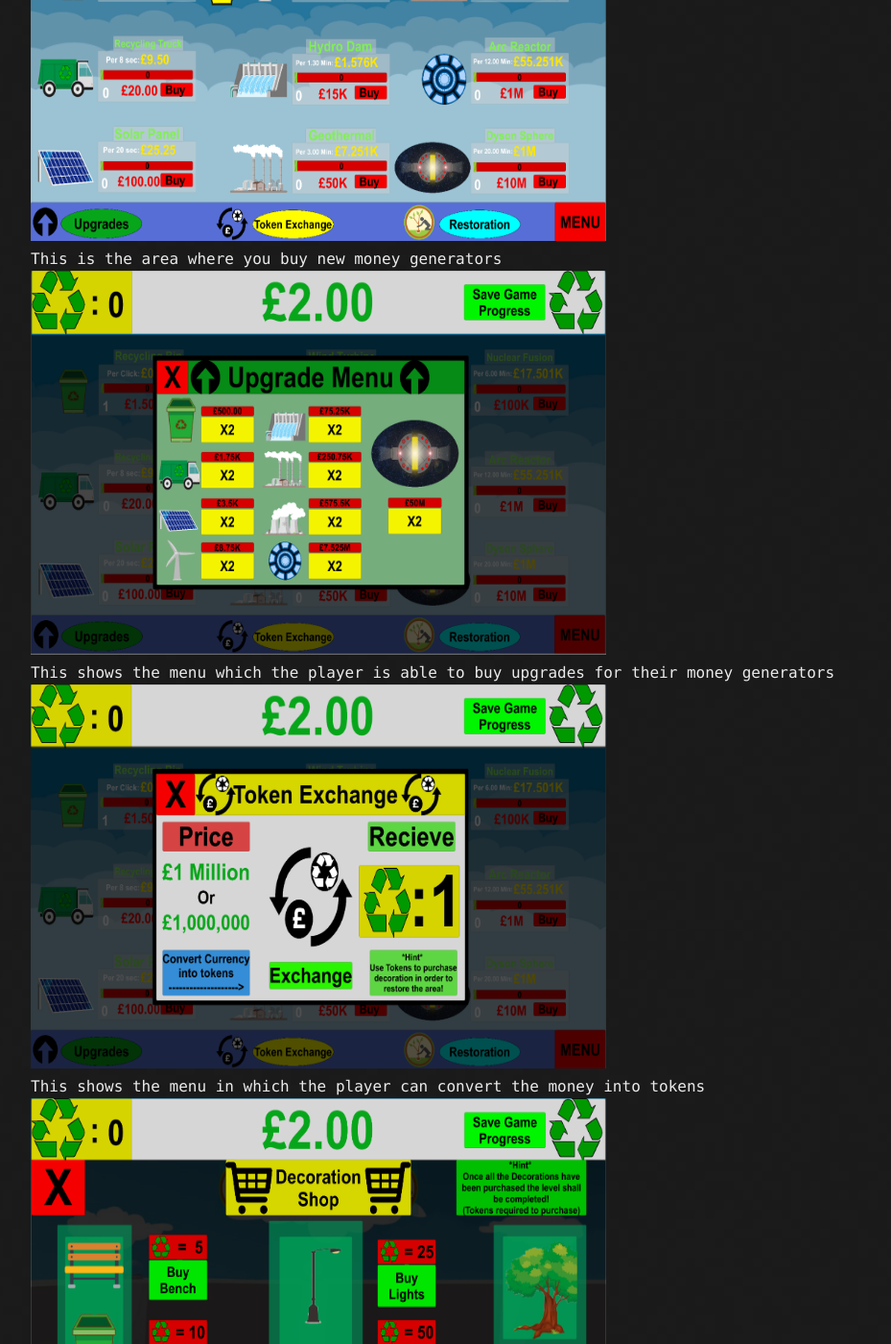
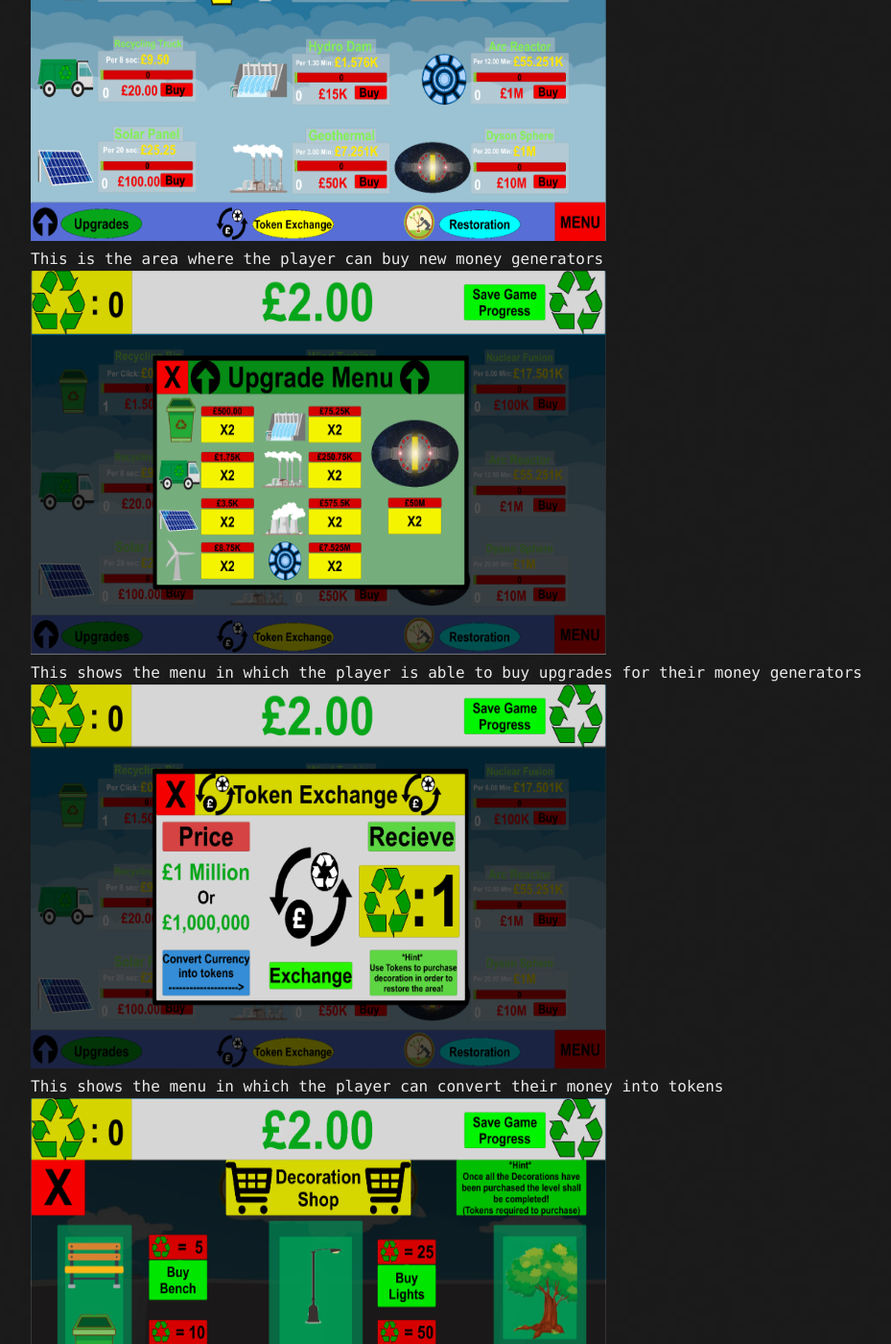
Before and after one commit to NathanLewis298/portfolio, a Jekyll site: the page built from FMP.md, in a window 1280 px wide and 1400 px high, scrolled down 627 px. Shown: the whole window at 96% size, without its empty margins (108-1037 px from the left). Built offline with Jekyll 4.4.1, drawn with Linux system fonts in a browser that asks for light colours; our own code applies the rules of GitHub Pages for plain Markdown files; comment, search, counter and statistics services are not loaded; the repository's description, which GitHub fills in, is left out.

Commit message:
Update FMP.md

```diff
--- a/FMP.md
+++ b/FMP.md
@@ -8,21 +8,21 @@
   <a target="_blank" href="assets/FMP/Game1.png">
     <img src="assets/FMP/Game1.png" alt="Title Screen" width="600" height="400">
   </a>
-  <div class="desc">This is the area where you buy new money generators </div>
+  <div class="desc">This is the area where the player can buy new money generators </div>
 </div>
 
 <div class="gallery">
   <a target="_blank" href="assets/FMP/Game2.png">
     <img src="assets/FMP/Game2.png" alt="Art work and gameplay" width="600" height="400">
   </a>
-  <div class="desc">This shows the menu which the player is able to buy upgrades for their money generators</div>
+  <div class="desc">This shows the menu in which the player is able to buy upgrades for their money generators</div>
 </div>
 
 <div class="gallery">
   <a target="_blank" href="assets/FMP/Game3.png">
     <img src="assets/FMP/Game3.png" alt="Paused" width="600" height="400">
   </a>
-  <div class="desc">This shows the menu in which the player can convert the money into tokens</div>
+  <div class="desc">This shows the menu in which the player can convert their money into tokens</div>
 </div>
 
 <div class="gallery">
```
